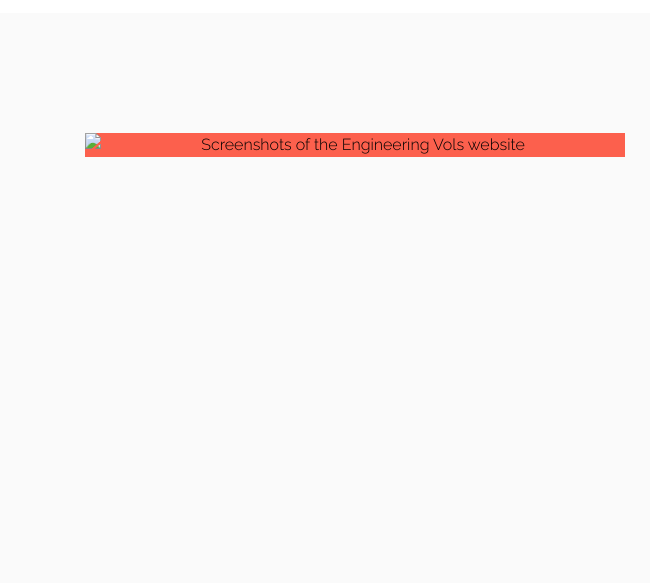
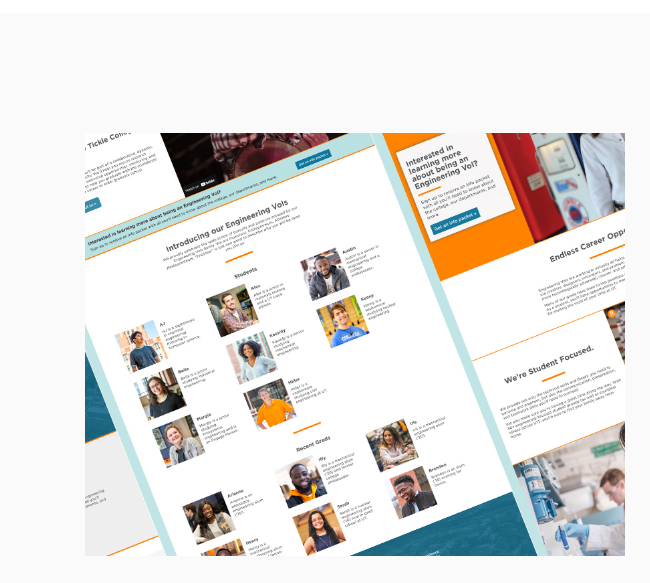
Before and after one commit to andrewbgallaher/andrewbgallaher.github.io, a plain HTML site: page index.html in a window 1280 px wide. Shown: the part 5100-5683 px from the top of the page, 0-650 px from the left. Drawn offline with Linux system fonts and the light colour scheme; animation ran at ten frames a second.

Commit message:
Update index.html

```diff
--- a/index.html
+++ b/index.html
@@ -353,7 +353,7 @@
                         <div class="item">
                             <a href="https://www.behance.net/gallery/122213491/Engineering-Vols-Website?tracking_source=project_owner_other_projects" target="_blank">
                                 <figure class="effect-bubba">
-                                    <img src="assets/images/engineering-vols-website-thumb.jp" alt="Screenshots of the Engineering Vols website">
+                                    <img src="assets/images/engineering-vols-website-thumb.jpg" alt="Screenshots of the Engineering Vols website">
                                     <figcaption>
                                         <h2>Engineering Vols Website</h2>
                                         <p>Website for undergraduate students to learn more about the Tickle College of Engineering.</p>
```
